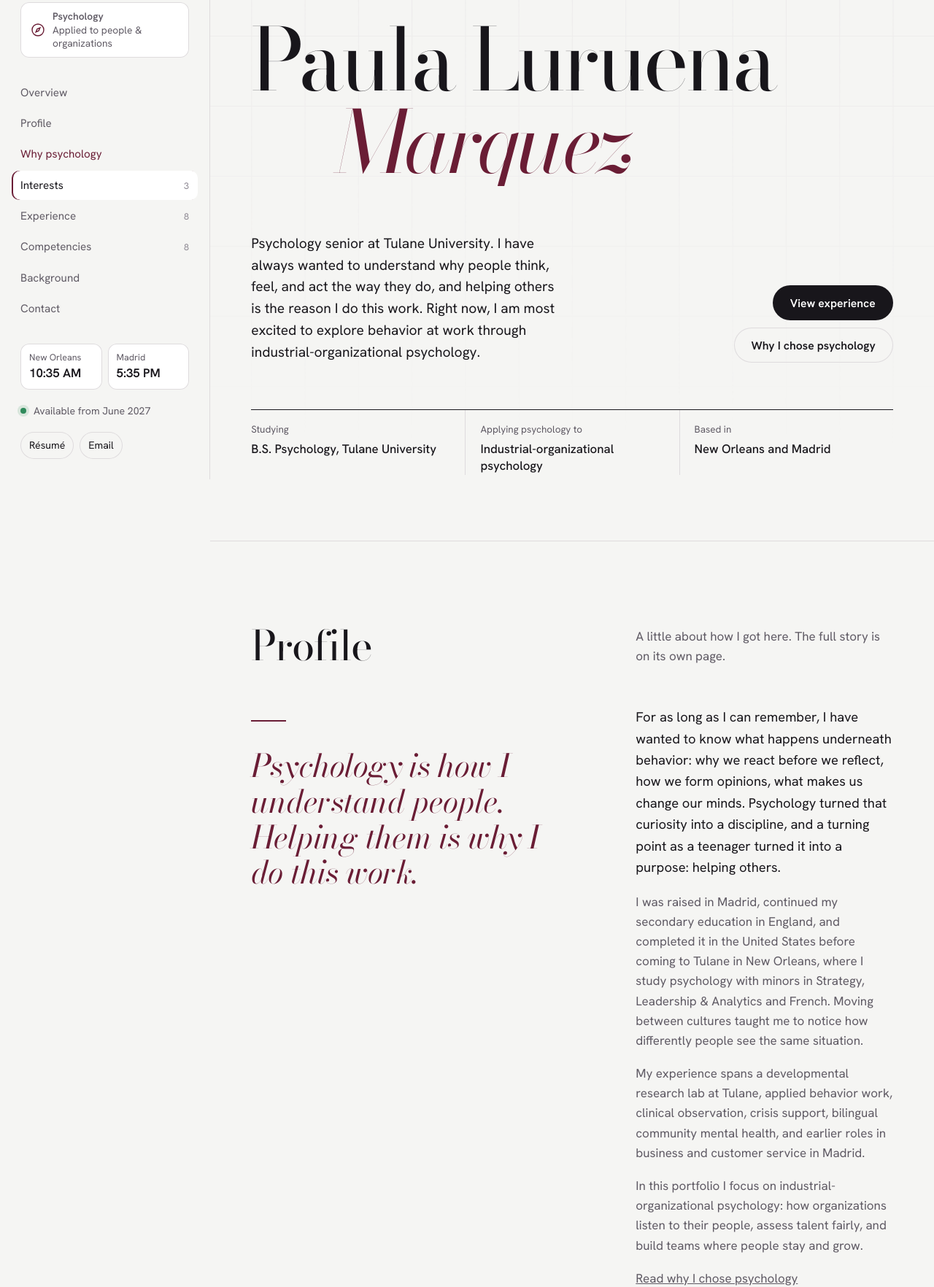
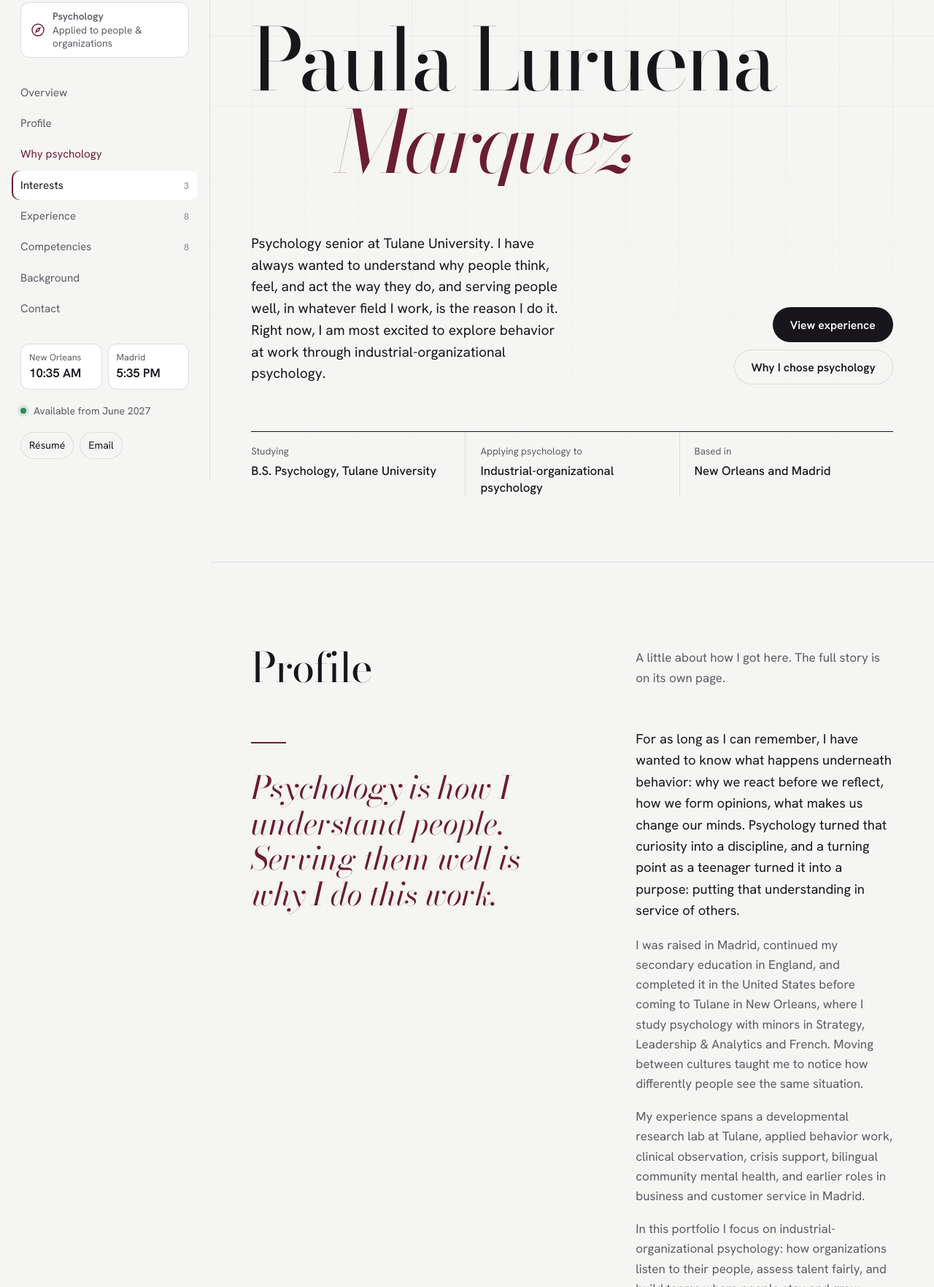
Before and after one commit to paulaluruena/Paula_Luruena_Professional_Portfolio_IOpsych, a website built with Vite: page index.html in a window 1280 px wide. Shown: the part 143-1907 px from the top of the page at 73% size. Built offline with nearby package versions, Linux system fonts and the light colour scheme.

Commit message:
Use service-oriented wording instead of help
Mission statements now speak of serving people across fields (patients,
clients, employees, customers) rather than helping, which read as purely
clinical.

Co-Authored-By: Claude Opus 5.5 <noreply@anthropic.com>
Claude-Session: https://claude.ai/code/session_01RUBz9x5zzgJnnpssumtewj

```diff
--- a/index.html
+++ b/index.html
@@ -38,7 +38,7 @@
         <p class="hero-top"><span><strong>Psychology</strong>, applied to people &amp; organizations</span><span>Class of 2027</span></p>
         <h1 class="name" aria-label="Paula Luruena Marquez"><span class="line"><span>Paula Luruena</span></span><span class="line"><span><em>Marquez</em></span></span></h1>
         <div class="hero-grid">
-          <p class="hero-intro">Psychology senior at Tulane University. I have always wanted to understand why people think, feel, and act the way they do, and helping others is the reason I do this work. Right now, I am most excited to explore behavior at work through industrial-organizational psychology.</p>
+          <p class="hero-intro">Psychology senior at Tulane University. I have always wanted to understand why people think, feel, and act the way they do, and serving people well, in whatever field I work, is the reason I do it. Right now, I am most excited to explore behavior at work through industrial-organizational psychology.</p>
           <p class="hero-actions"><a class="button" href="#experience">View experience</a><a class="button button-line" href="story.html">Why I chose psychology</a></p>
         </div>
         <dl class="facts">
@@ -53,8 +53,8 @@
       <div class="wrap">
         <div class="section-head"><h2 id="profile-title">Profile</h2><p>A little about how I got here. The full story is on its own page.</p></div>
         <div class="profile-grid">
-          <blockquote class="statement"><p>Psychology is how I understand people. Helping them is why I do this work.</p></blockquote>
-          <div class="bio"><p>For as long as I can remember, I have wanted to know what happens underneath behavior: why we react before we reflect, how we form opinions, what makes us change our minds. Psychology turned that curiosity into a discipline, and a turning point as a teenager turned it into a purpose: helping others.</p><p>I was raised in Madrid, continued my secondary education in England, and completed it in the United States before coming to Tulane in New Orleans, where I study psychology with minors in Strategy, Leadership &amp; Analytics and French. Moving between cultures taught me to notice how differently people see the same situation.</p><p>My experience spans a developmental research lab at Tulane, applied behavior work, clinical observation, crisis support, bilingual community mental health, and earlier roles in business and customer service in Madrid.</p><p>In this portfolio I focus on industrial-organizational psychology: how organizations listen to their people, assess talent fairly, and build teams where people stay and grow.</p>
+          <blockquote class="statement"><p>Psychology is how I understand people. Serving them well is why I do this work.</p></blockquote>
+          <div class="bio"><p>For as long as I can remember, I have wanted to know what happens underneath behavior: why we react before we reflect, how we form opinions, what makes us change our minds. Psychology turned that curiosity into a discipline, and a turning point as a teenager turned it into a purpose: putting that understanding in service of others.</p><p>I was raised in Madrid, continued my secondary education in England, and completed it in the United States before coming to Tulane in New Orleans, where I study psychology with minors in Strategy, Leadership &amp; Analytics and French. Moving between cultures taught me to notice how differently people see the same situation.</p><p>My experience spans a developmental research lab at Tulane, applied behavior work, clinical observation, crisis support, bilingual community mental health, and earlier roles in business and customer service in Madrid.</p><p>In this portfolio I focus on industrial-organizational psychology: how organizations listen to their people, assess talent fairly, and build teams where people stay and grow.</p>
             <p><a class="text-link" href="story.html">Read why I chose psychology</a></p>
             <dl class="glance">
               <div><dt>Minors</dt><dd>Strategy, Leadership &amp; Analytics; French</dd></div>
```
Also changed, not shown: story.html (+4 -4 lines), README.md.
